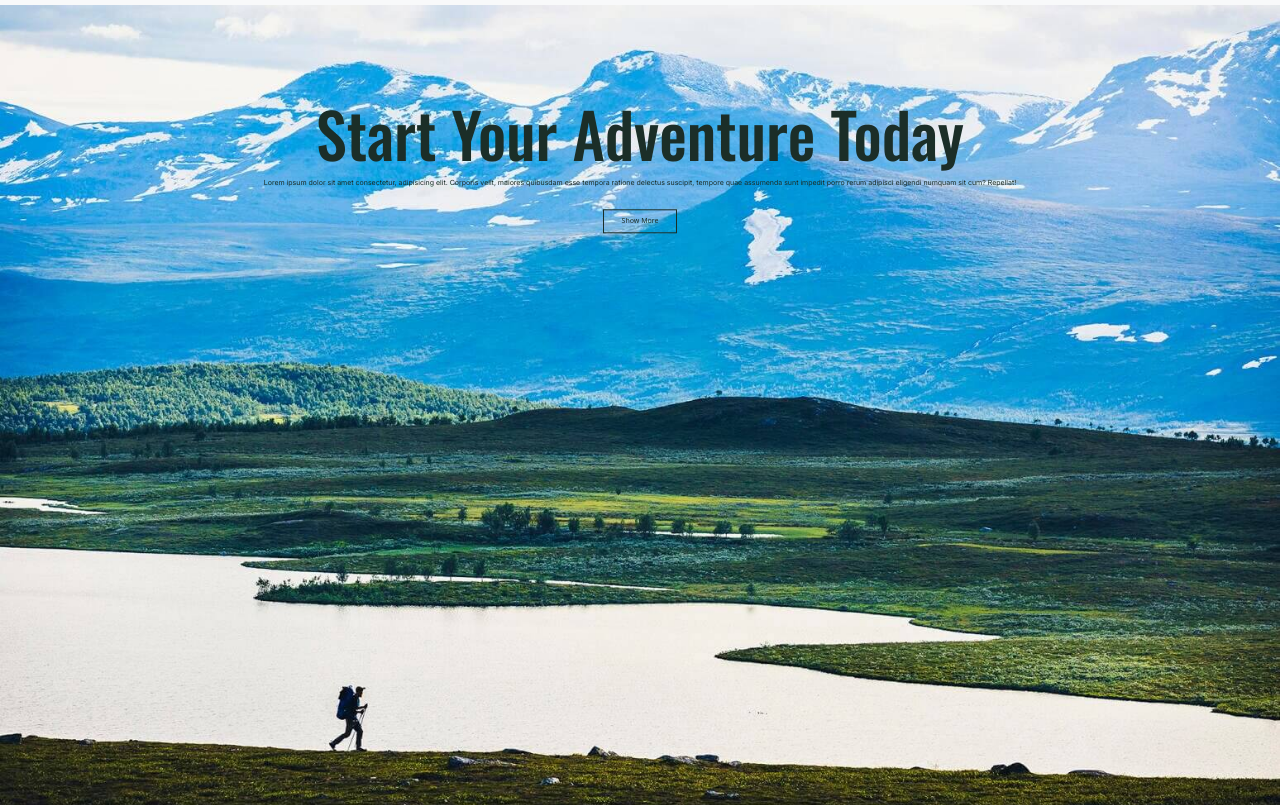
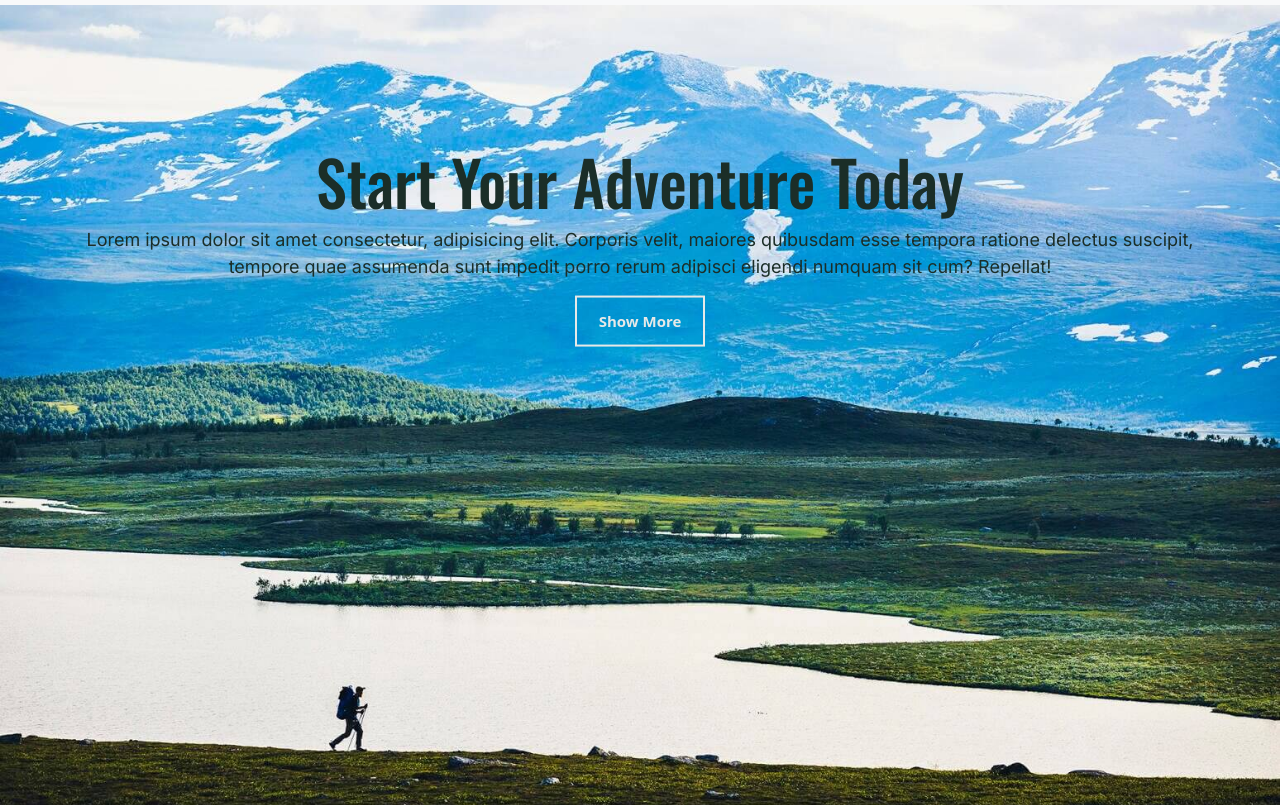
Before and after one commit to StoffeEriksson/fishing-adventures, a plain HTML site: page index.html in a window 1280 px wide. Shown: the part 51-856 px from the top of the page. Drawn offline with nearby package versions, Linux system fonts and the light colour scheme.

Commit message:
fixed header in diffrent screen sizes

```diff
--- a/assets/CSS/style.css
+++ b/assets/CSS/style.css
@@ -53,7 +53,7 @@ p {
     width: 90%;
     color: var(--primary-color);
     position: absolute;
-    top: 20%;
+    top: 30%;
     left: 50%;
     transform: translate(-50%, -50%);
     text-align: center;
@@ -61,21 +61,22 @@ p {
 }
 
 .heading h1 {
-    font-size: 20px;
+    font-size: 35px;
 }
 
 .heading p {
     margin: 10px o 40px;
-    font-size: 7px;
+    font-size: 18px;
 }
 
 .hero-btn {
     display: inline-block;
     text-decoration: none;
-    color: var(--primary-color);
-    border: 1px solid var(--primary-color);
-    padding: 6px 18px;
-    font-size: 7px;
+    color: var(--highligt-color-light);
+    border: 2px solid var(--highligt-color-light);
+    padding: 12px 22px;
+    font-size: 15px;
+    font-weight: 600;
     background: transparent;
     position: relative;
     cursor: pointer;
@@ -84,6 +85,7 @@ p {
 .hero-btn:hover {
     background-color: var(--primary-color);
     color: var(--highligt-color-light);
+    border-color: var(--primary-color);
     transition: 1s;
 }
 
```
